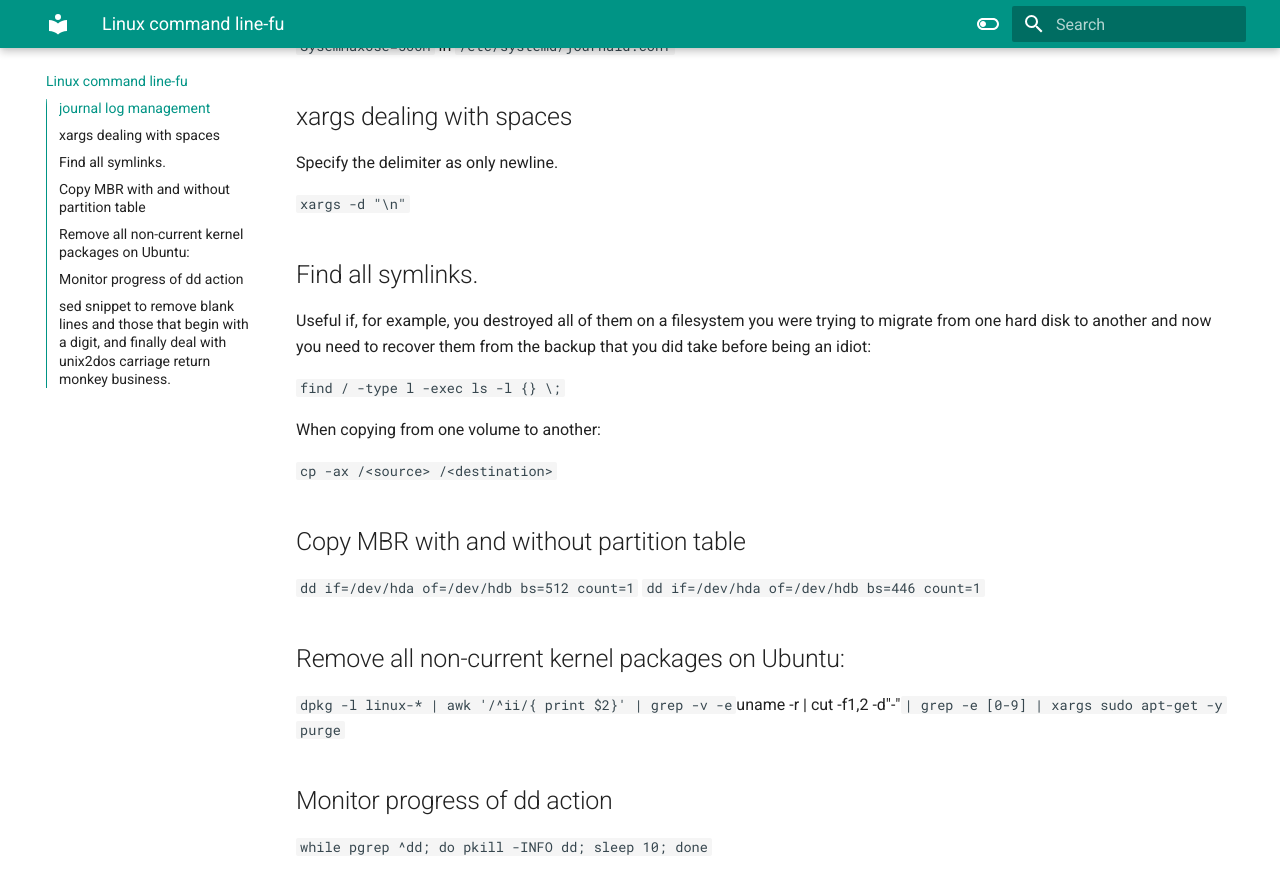
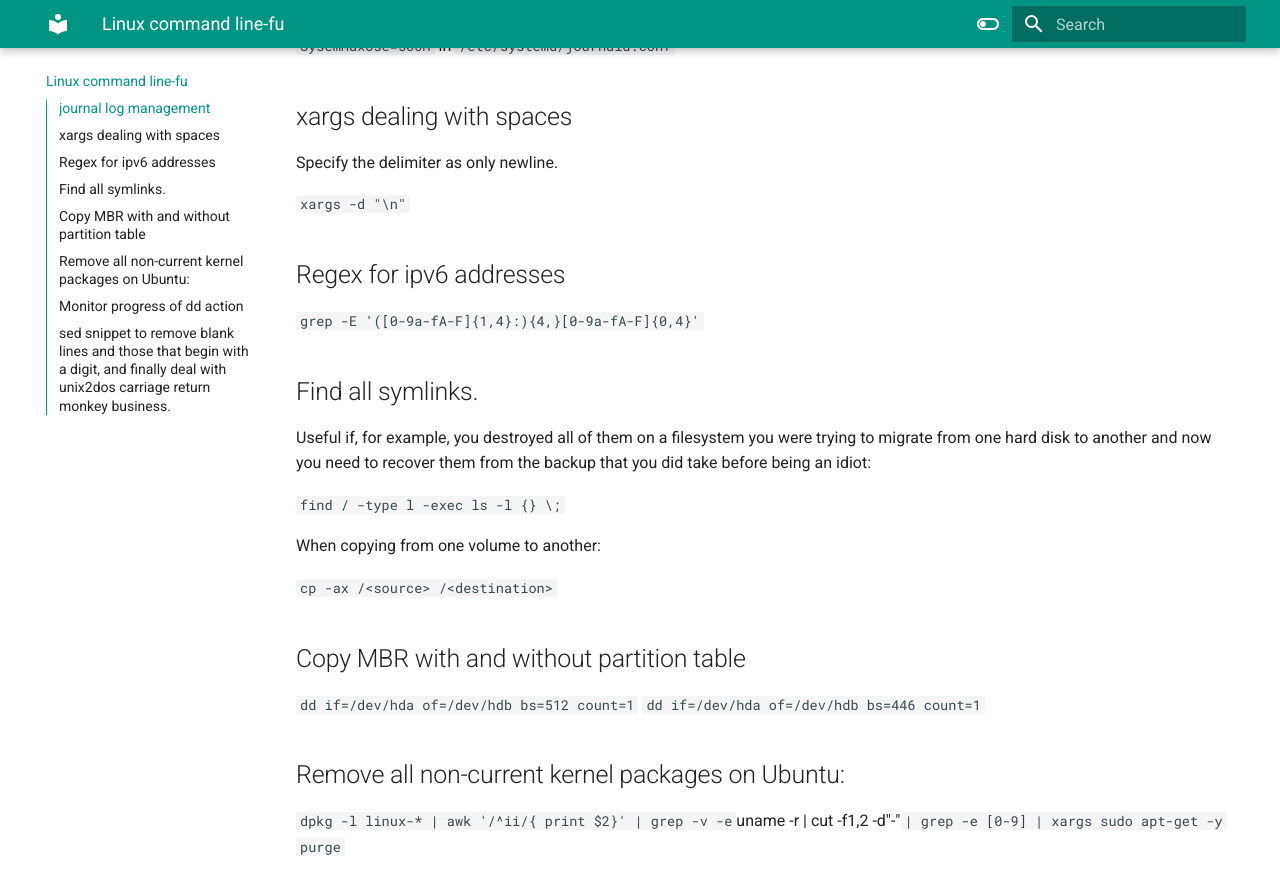
Before and after one commit to sachapan/tech_notes, an MkDocs documentation site: the page built from docs/linux_cmds.md, in a window 1280 px wide and 900 px high, scrolled down 519 px. Shown: the top 894 px of the window. Built offline with MkDocs 1.6.1 and Material for MkDocs 9.7.7, drawn with Linux system fonts in a browser that asks for light colours.

Commit message:
add ipv6 regext

```diff
--- a/docs/linux_cmds.md
+++ b/docs/linux_cmds.md
@@ -23,6 +23,11 @@ Set ongoing limit to 500M
 Specify the delimiter as only newline.
 
 `xargs -d "\n"`
+
+## Regex for ipv6 addresses
+
+`grep -E '([0-9a-fA-F]{1,4}:){4,}[0-9a-fA-F]{0,4}'
+`
 
 ## Find all symlinks.
 
```
